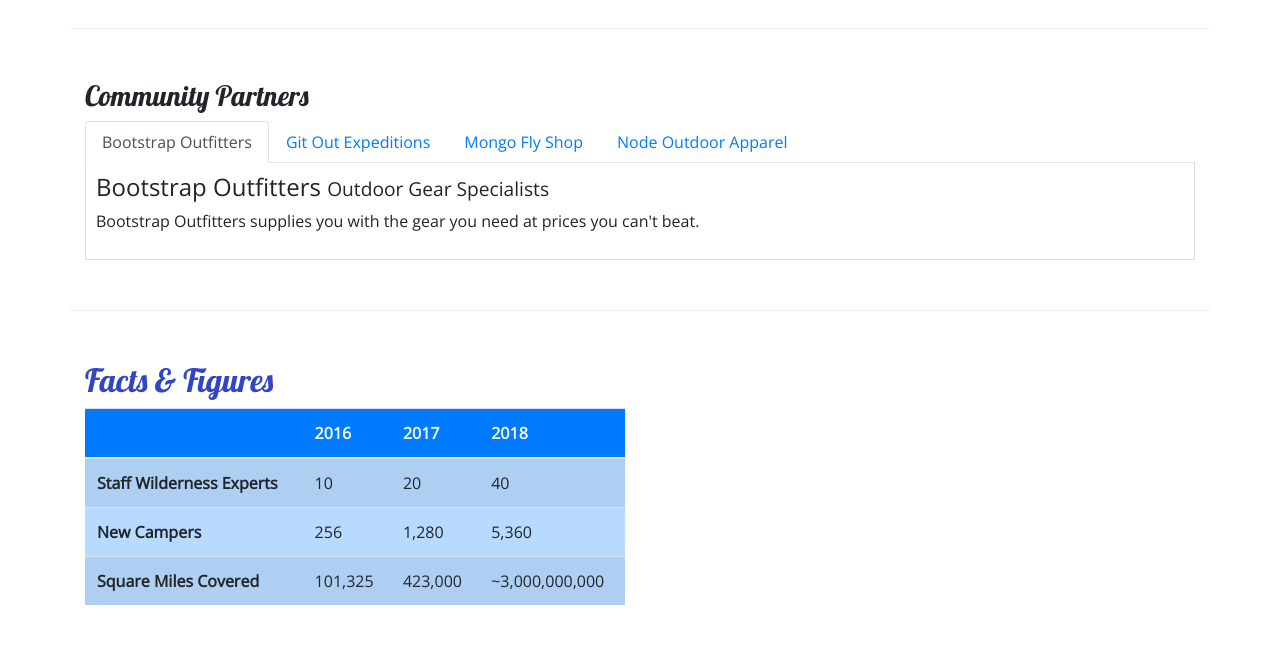
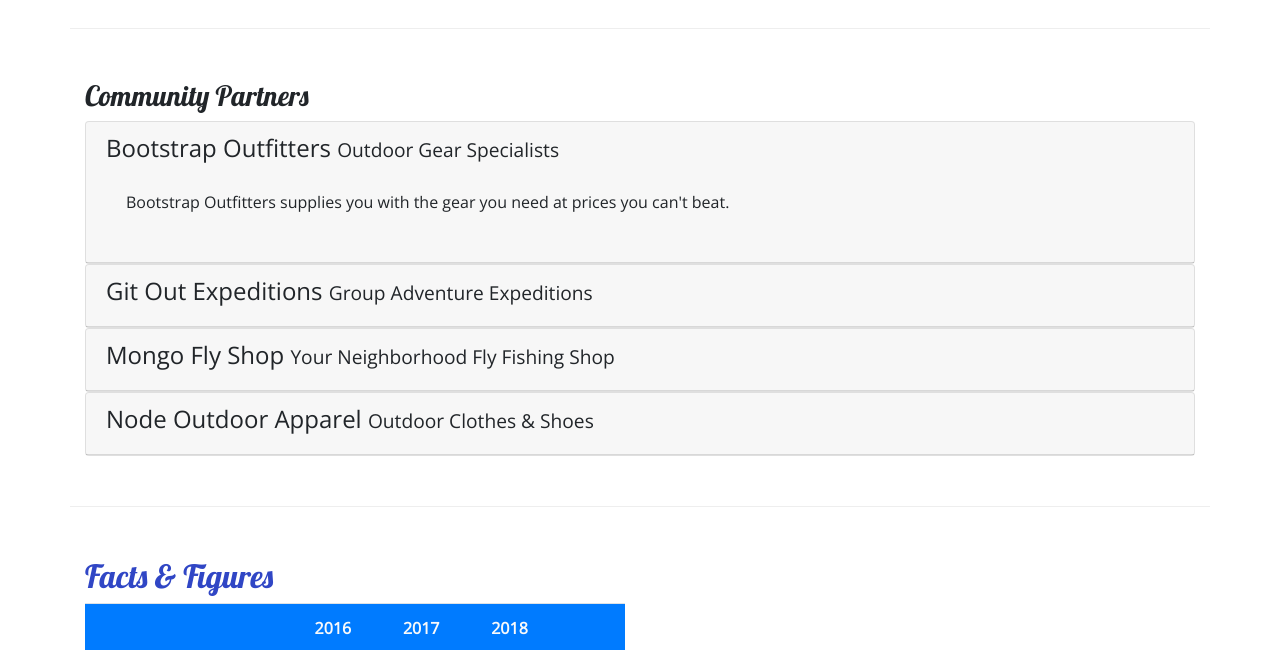
Before and after one commit to chetcarter/nucampsite, a website: page aboutus.html in a window 1280 px wide. Shown: the part 800-1450 px from the top of the page. Drawn offline with nearby package versions, Linux system fonts and the light colour scheme.

Commit message:
Accordion

```diff
--- a/aboutus.html
+++ b/aboutus.html
@@ -101,31 +101,49 @@
         <div class="row row-content">
             <div class="col">
                 <h3>Community Partners</h3>
-                <ul class="nav nav-tabs">
-                    <li class="nav-item"><a class="nav-link active" href="#bootstrap" role="tab" data-toggle="tab">Bootstrap Outfitters</a></li>
-                    <li class="nav-item"><a class="nav-link" href="#git" role="tab" data-toggle="tab">Git Out Expeditions</a></li>
-                    <li class="nav-item"><a class="nav-link" href="#mongo" role="tab" data-toggle="tab">Mongo Fly Shop</a></li>
-                    <li class="nav-item"><a class="nav-link" href="#node" role="tab" data-toggle="tab">Node Outdoor Apparel</a></li>
-                </ul>
-                <div class="tab-content">
-                    <div class="tab-pane fade show active" role="tabpanel" id="bootstrap">
-                        <h4>Bootstrap Outfitters <small>Outdoor Gear Specialists</small></h4>
-                        <p class="d-none d-sm-block">Bootstrap Outfitters supplies you with the gear you need at prices you can't beat.</p>
-                    </div> <!-- End tab-pane -->
-                    <div class="tab-pane fade" role="tabpanel" id="git">
-                        <h4>Git Out Expeditions <small>Group Adventure Expeditions</small></h4>
-                        <p class="d-none d-sm-block">Join Git Out Expeditions to explore new horizons with a group of other adventurers!</p>
-                    </div> <!-- End tab-pane -->
-                    <div class="tab-pane fade" role="tabpanel" id="mongo">
-                        <h4>Mongo Fly Shop <small>Your Neighborhood Fly Fishing Shop</small></h4>
-                        <p class="d-none d-sm-block">Need a new fishing pole, a tacklebox, or flies of all kinds? Stop by Mongo Fly Shop.</p>
-                    </div> <!-- End tab-pane -->
-                    <div class="tab-pane fade" role="tabpanel" id="node">
-                        <h4>Node Outdoor Apparel <small>Outdoor Clothes & Shoes</small></h4>
-                        <p class="d-none d-sm-block">From polar fleeces to swimsuits, hiking boots to waders, a visit to Node will be sure to get you covered.</p>
-                    </div> <!-- End tab-pane -->
-                </div> <!-- End tab-content -->
-            </div>
+                <div id="accordion">
+                    <div class="card">
+                        <div class="card-header" role="tab">
+                            <h4><a data-toggle="collapse" data-target="#bootstrap">Bootstrap Outfitters <small>Outdoor Gear Specialists</small></a></h4>
+                            <div class="collapse show" id="bootstrap" data-parent="#accordion">
+                                <div class="card-body">
+                                    <p class="d-none d-sm-block">Bootstrap Outfitters supplies you with the gear you need at prices you can't beat.</p>
+                                </div> <!-- End card-body -->
+                            </div> <!-- End #bootstrap -->
+                        </div> <!-- End card-header -->
+                    </div> <!-- End card -->
+                    <div class="card">
+                        <div class="card-header" role="tab">
+                            <h4><a class="collapsed" data-toggle="collapse" data-target="#git">Git Out Expeditions <small>Group Adventure Expeditions</small></a></h4>
+                            <div class="collapse" id="git" data-parent="#accordion">
+                                <div class="card-body">
+                                    <p class="d-none d-sm-block">Join Git Out Expeditions to explore new horizons with a group of other adventurers!</p>
+                                </div> <!-- End card-body -->
+                            </div> <!-- End #git -->
+                        </div> <!-- End card-header -->
+                    </div> <!-- End card -->
+                    <div class="card">
+                        <div class="card-header" role="tab">
+                            <h4><a class="collapsed" data-toggle="collapse" data-target="#mongo">Mongo Fly Shop <small>Your Neighborhood Fly Fishing Shop</small></a></h4>
+                            <div class="collapse" id="mongo" data-parent="#accordion">
+                                <div class="card-body">
+                                    <p class="d-none d-sm-block">Need a new fishing pole, a tacklebox, or flies of all kinds? Stop by Mongo Fly Shop.</p>
+                                </div> <!-- End card-body -->
+                            </div> <!-- End #mongo -->
+                        </div> <!-- End card-header -->
+                    </div> <!-- End card -->
+                    <div class="card">
+                        <div class="card-header" role="tab">
+                            <h4><a class="collapsed" data-toggle="collapse" data-target="#node">Node Outdoor Apparel <small>Outdoor Clothes & Shoes</small></a></h4>
+                            <div class="collapse" id="node" data-parent="#accordion">
+                                <div class="card-body">
+                                    <p class="d-none d-sm-block">From polar fleeces to swimsuits, hiking boots to waders, a visit to Node will be sure to get you covered.</p>
+                                </div> <!-- End card-body -->
+                            </div> <!-- End #node -->
+                        </div> <!-- End card-header -->
+                    </div> <!-- End card -->
+                </div> <!-- End #accordion -->
+            </div> <!-- End col -->
         </div> <!-- End row -->
         <div class="row row-content">
             <div class="col-sm-6">
--- a/css/styles.css
+++ b/css/styles.css
@@ -35,9 +35,3 @@
 .navbar {
     background-color: #901CAD;
 }
-
-.tab-content {
-    border: 1px solid #DDD;
-    border-top: none;
-    padding: 10px;
-}
```
